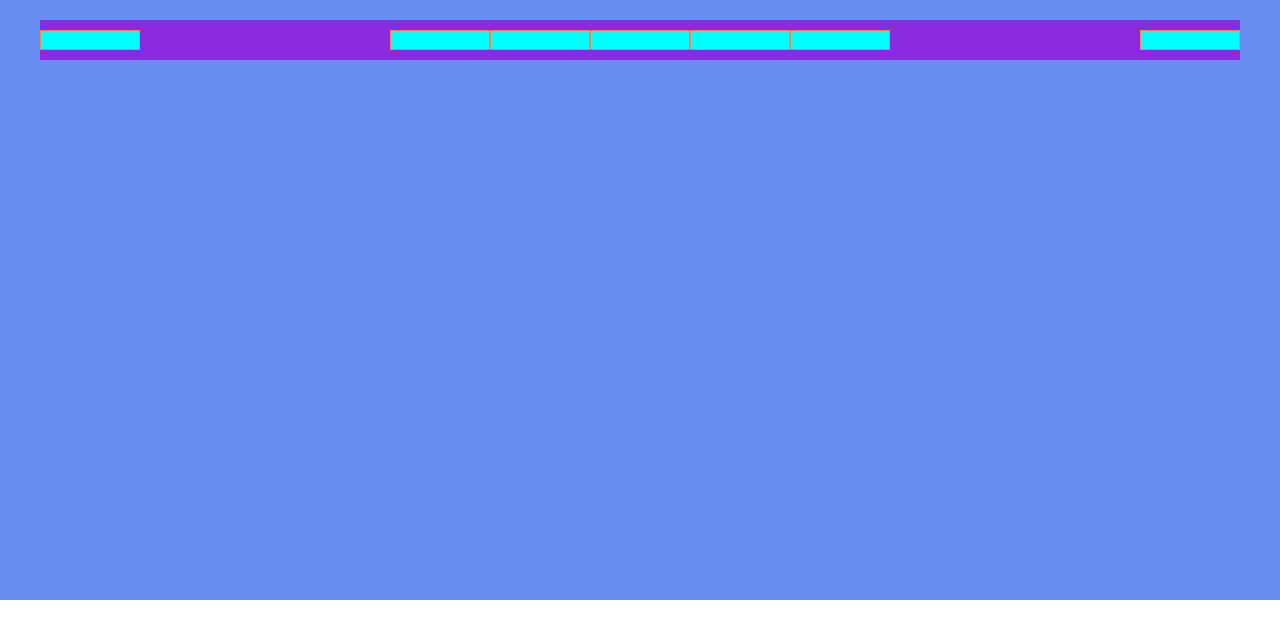
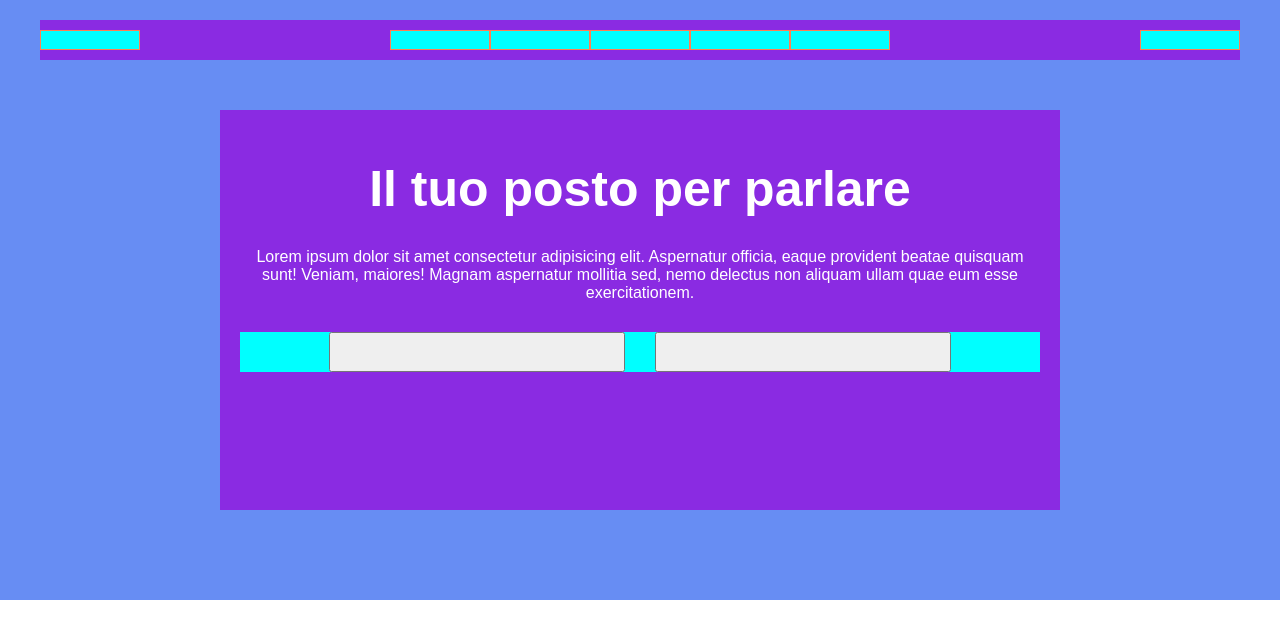
Before and after one commit to Fernweh99/htmlcss-struttura-discord, a plain HTML site: page index.html in a window 1280 px wide. Drawn offline with Linux system fonts and the light colour scheme.

Commit message:
section-header

```diff
--- a/css/style.css
+++ b/css/style.css
@@ -66,3 +66,30 @@ h3 {
     background-color: aqua;
     border: 1px solid coral;
 }
+
+/* header section */
+#text-header {
+    max-width: 70%;
+    margin: 0 auto;
+    text-align: center;
+    background-color: blueviolet;
+    min-height: 400px;
+    padding: 20px
+}
+
+#text-header h1 {
+    font-size: 50px;
+    padding: 30px 0;
+}
+
+.bar {
+    background-color: aqua;
+    margin-top: 30px;
+    padding: 0 30px;
+}
+
+#download,#open-in {
+    flex-basis: 40%;
+    min-height: 40px;
+    margin: 0 15px;
+}
--- a/index.html
+++ b/index.html
@@ -24,6 +24,20 @@
                 </div>
                 <button id="log-in"></button>
             </nav>
+            <!-- sezione header introduzione e bottoni -->
+            <section id="text-header">
+                <h1>Il tuo posto per parlare</h1>
+                <p>
+                    Lorem ipsum dolor sit amet consectetur adipisicing elit.
+                    Aspernatur officia, eaque provident beatae quisquam sunt! Veniam,
+                    maiores! Magnam aspernatur mollitia sed, nemo delectus non aliquam
+                    ullam quae eum esse exercitationem.
+                </p>
+                <div class="bar flex j-center">
+                    <button id="download"></button>
+                    <button id="open-in"></button>
+                </div>
+            </section>
         </div>
     </header>
 </body>
```
